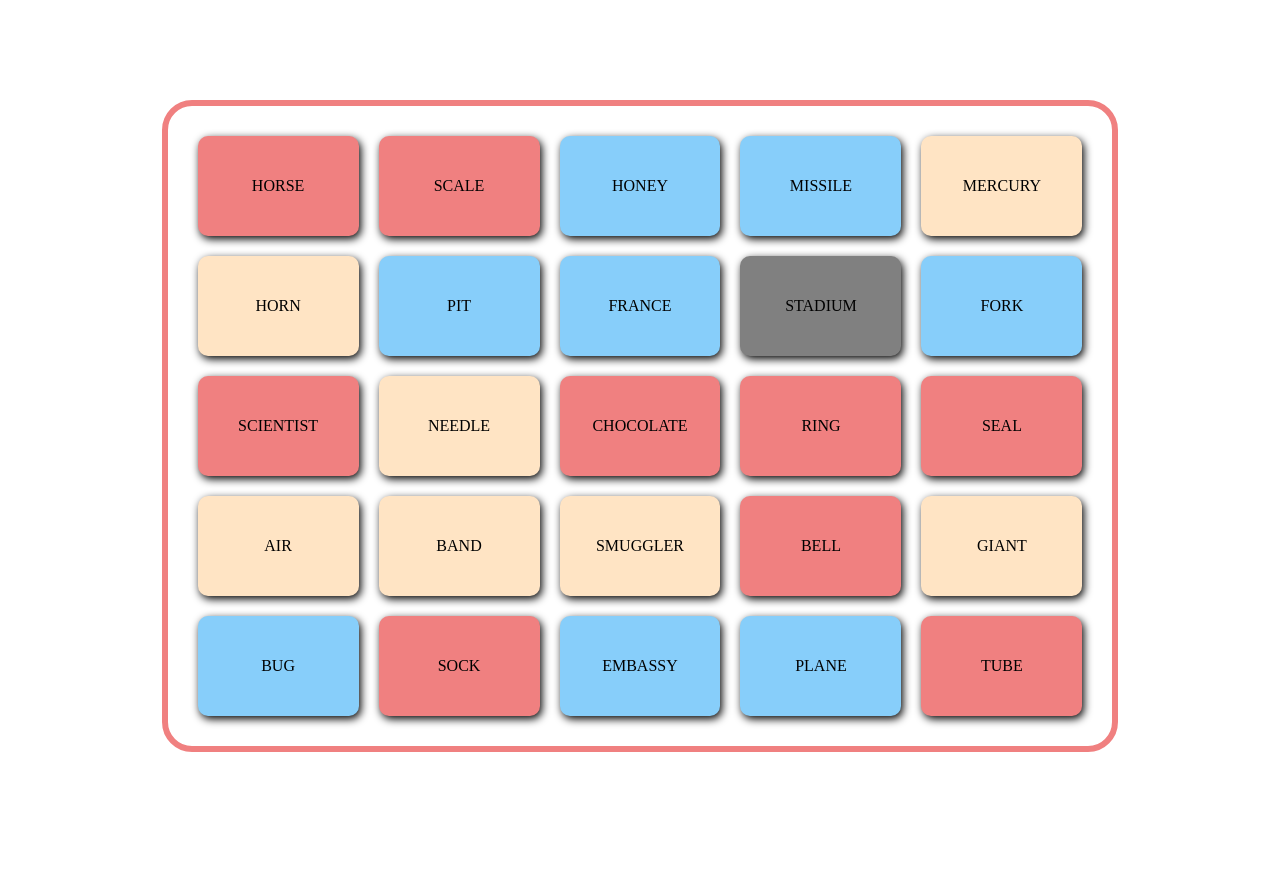
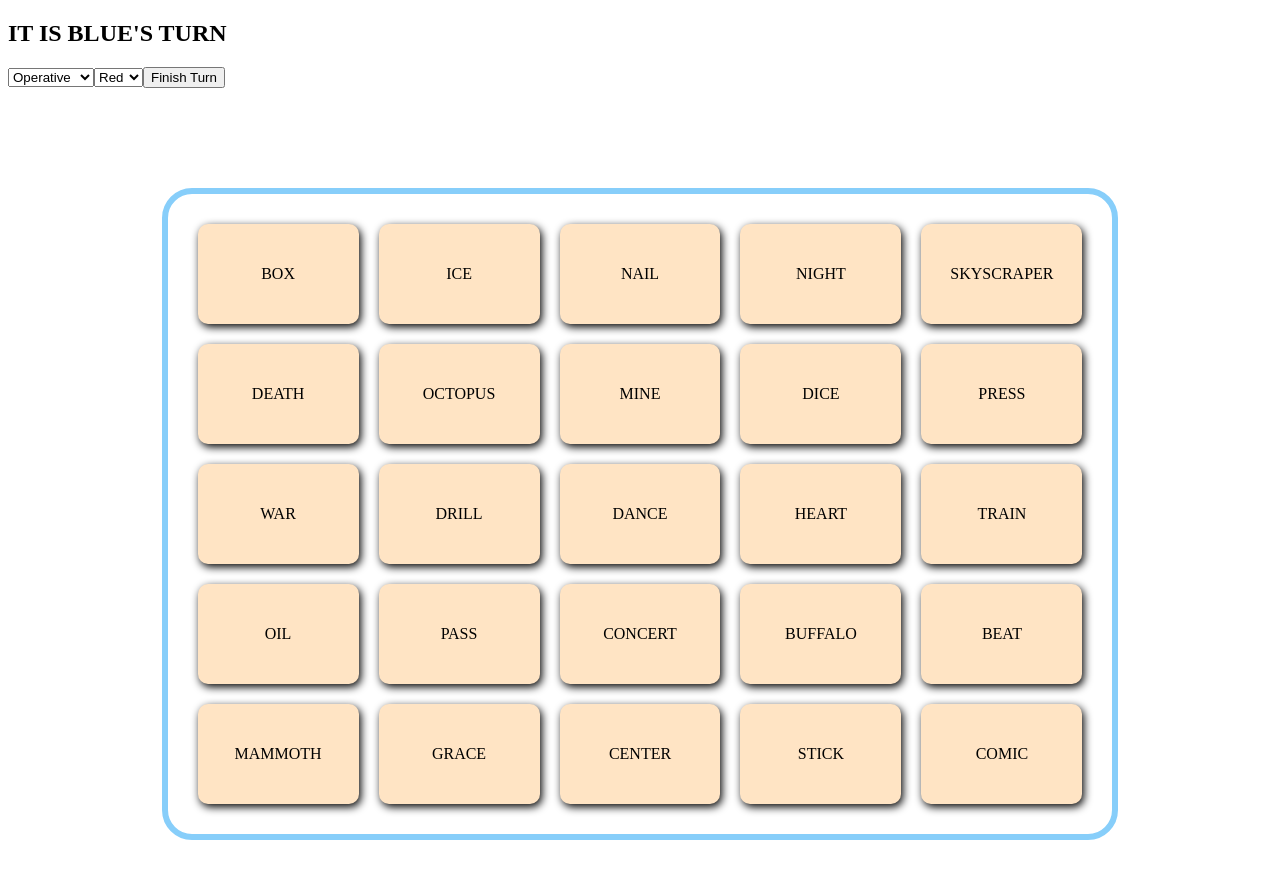
Before and after one commit to domlong/codenames, a React (Create React App) app: page / in a window 1280 px wide. Shown: the top 878 px of the page. Before the commit the page ends 852 px from the top, so only its background shows below. Built offline with nearby package versions, Linux system fonts and the light colour scheme.

Commit message:
basic logic for game turns

```diff
--- a/src/Components/Board.js
+++ b/src/Components/Board.js
@@ -5,9 +5,14 @@ import '../styles/Grid.css'
 
 function Board() {
   const [key, setKey] = useState([])
+  const [revealedCards, setRevealedCards] = useState([])
+  const [playerRole, setPlayerRole] = useState('operative')
+  const [playerTeam, setPlayerTeam] = useState(1)
   const [startingTeam, setStartingTeam] = useState()
-  shuffleArray(wordList)
-  const words = wordList.slice(0,25)
+  const [isRedsTurn, setIsRedsTurn] = useState()
+  // const [scores, setScores] = useState([0,0])
+  const [words, setWords] = useState([])
+  const [initialised, setInitialised] = useState(false)
 
   function shuffleArray(array) {
     for (let i = array.length - 1; i > 0; i--) {
@@ -19,16 +24,80 @@ function Board() {
   const generateNewBoardKey = () => {
     const newKey = [ ...Array(8).fill(1), ...Array(8).fill(2), ...Array(7).fill(0), 3, Math.floor(Math.random() * 2 + 1) ]
     setStartingTeam(newKey[24])
+    setIsRedsTurn(newKey[24]===1)
     shuffleArray(newKey)
     setKey(newKey)
   }
 
-  if (!key.length) {
+  const togglePlayerRole = (event) => {
+    setPlayerRole(event.target.value)
+  }
+
+  const togglePlayerTeam = (event) => {
+    setPlayerTeam(event.target.value)
+  }
+
+  const selectCard = (cardId) => {
+    revealCard(cardId)
+    if(isRedsTurn && key[cardId] !== 1 || (!isRedsTurn && key[cardId] !== 2) ) {
+      togglePlayerTeamTurn()
+    }
+    if(checkWinCondition()) {console.log('game over')}
+  }
+
+  const handleFinishTurn = () => {
+    togglePlayerTeamTurn()
+  }
+
+  const revealCard = (cardId) => {
+    if (!revealedCards.includes(cardId)) {
+      setRevealedCards([...revealedCards, cardId])
+    }
+  }
+
+  const togglePlayerTeamTurn = () => {
+    setIsRedsTurn(prevState => !prevState)
+  }
+
+  const checkWinCondition = () => {
+    const scores = [];
+    scores.push(revealedCards.filter(x => key[x]===1 ).length)
+    scores.push(revealedCards.filter(x => key[x]===2 ).length)
+
+    console.log(revealedCards)
+    console.log(scores)
+
+    return (
+      scores.includes(9) ||
+      scores[0] === 8 && startingTeam===2 ||
+      scores[1] === 8 && startingTeam===1
+    )
+
+  }
+
+  if(!initialised) {
+    shuffleArray(wordList)
     generateNewBoardKey()
+    setWords(wordList.slice(0,25))
+    setInitialised(true)
   }
 
   return (
-    <Grid words={words} boardKey={key} startingTeam={startingTeam}/>
+    <div id='board'>
+      <h2>IT IS {isRedsTurn ? "RED'S" : "BLUE'S"} TURN</h2>
+      {console.log('starting team:', startingTeam)}
+      {console.log("is red's turn",isRedsTurn)}
+      <select value={playerRole} onChange={togglePlayerRole} >
+        <option value='spymaster'>Spymaster</option>
+        <option value='operative'>Operative</option>
+      </select>
+      <select value={playerTeam} onChange={togglePlayerTeam} >
+        <option value={1}>Red</option>
+        <option value={2}>Blue</option>
+      </select>
+      <button onClick={handleFinishTurn}>Finish Turn</button>
+      <Grid words={words} boardKey={key} startingTeam={startingTeam} playerRole={playerRole} revealCard={selectCard} revealedCards={revealedCards}/>
+    </div>
   );
 }
 
--- a/src/Components/Card.js
+++ b/src/Components/Card.js
@@ -9,8 +9,16 @@ function Card(props) {
         3: 'assassin'
     }
 
+    const cardColour =
+    (props.isRevealed && categoryMap[props.category]) ||
+    (props.playerRole !== 'spymaster') && categoryMap[0] ||
+    categoryMap[props.category];
+
     return (
-        <div className={`card ${categoryMap[props.category]}`} >
+        <div
+            className={`card ${cardColour}`}
+            onClick={()=>props.revealCard(props.id)}
+            >
             <p>{props.word}</p>
         </div>
     )
--- a/src/Components/Grid.js
+++ b/src/Components/Grid.js
@@ -12,7 +12,7 @@ function Grid(props) {
 
   const cards = props.words.map((x,i) => {
     return (
-    <Card key={i} word={x} category={props.boardKey[i]}/>
+    <Card key={i} word={x} category={props.boardKey[i]} playerRole={props.playerRole} revealCard={props.revealCard} isRevealed={props.revealedCards.includes(i)} id={i}/>
     )
   })
 
--- a/src/styles/Grid.css
+++ b/src/styles/Grid.css
@@ -9,6 +9,7 @@
     padding: 30px;
     border: 6px solid;
     border-radius: 30px;
+    cursor: pointer;
 }
 
 .teamA {
```
Also changed, not shown: src/index.js (+6 -2 lines).
